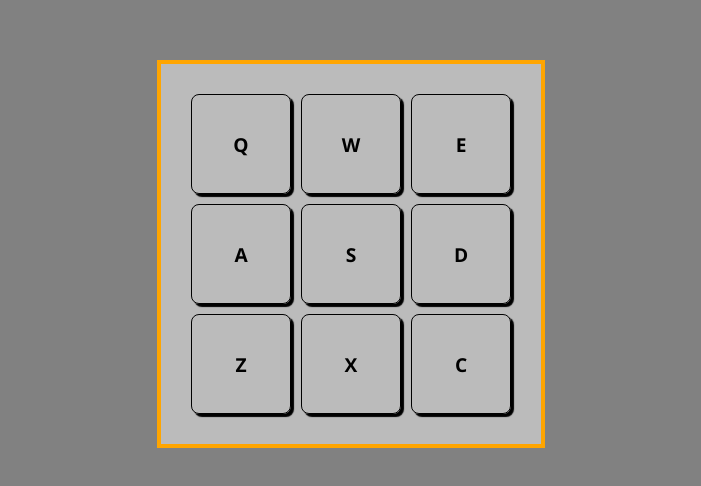
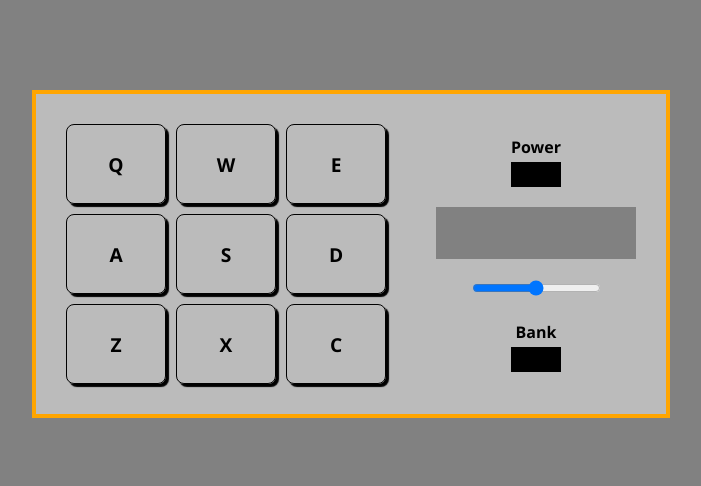
Before and after one commit to veerendranath0312/frontend-development-libraries, a React (Vite) app in the folder 03-drum-machine/: page / in a window 1280 px wide. Shown: the part 146-632 px from the top of the page, without its empty margins (289-990 px from the left). Built offline with nearby package versions, Linux system fonts and the light colour scheme.

Commit message:
Complete use case 7

```diff
--- a/03-drum-machine/src/App.jsx
+++ b/03-drum-machine/src/App.jsx
@@ -1,12 +1,42 @@
+import { useState } from 'react'
 import DrumPads from './components/DrumPads'
 
 function App() {
+  const [power, setPower] = useState(true)
+  const [bank, setBank] = useState(false)
+  const [displayText, setDisplayText] = useState('')
+
+  const togglePower = () => {
+    const newPower = !power
+    setPower(newPower)
+    newPower || setDisplayText('')
+  }
+
+  const toggleBank = () => {
+    const newBank = !bank
+    setBank(newBank)
+    newBank ? setDisplayText('Smooth Piano Kit') : setDisplayText('')
+  }
+
   return (
     <div id="drum-machine">
-      <div id="display">
-        <DrumPads />
+      <DrumPads setDisplayText={setDisplayText} bank={bank} />
 
-        <div></div>
+      <div className="controls">
+        <div className="control power-control">
+          <p>Power</p>
+          <div className="toggle-btn" onClick={togglePower}></div>
+        </div>
+        <div className="display-text">
+          <p id="display">{displayText ? displayText : <>&nbsp;</>}</p>
+        </div>
+        <div className="volume-slider">
+          <input type="range" min="0" max="100" />
+        </div>
+        <div className="control bank-control">
+          <p>Bank</p>
+          <div className="toggle-btn" onClick={toggleBank}></div>
+        </div>
       </div>
     </div>
   )
--- a/03-drum-machine/src/components/DrumPad.jsx
+++ b/03-drum-machine/src/components/DrumPad.jsx
@@ -1,13 +1,17 @@
-function DrumPad({ drum, handleClick }) {
+function DrumPad({ drum, handleClick, bank }) {
   return (
     <div
       className="drum-pad"
-      id={drum.normalId}
+      id={bank ? drum.bankId : drum.normalId}
       name={drum.key}
       onClick={handleClick}
     >
       {drum.key}
-      <audio src={drum.normalSound} className="clip" id={drum.key}></audio>
+      <audio
+        src={bank ? drum.bankSound : drum.normalSound}
+        className="clip"
+        id={drum.key}
+      ></audio>
     </div>
   )
 }
--- a/03-drum-machine/src/components/DrumPads.jsx
+++ b/03-drum-machine/src/components/DrumPads.jsx
@@ -2,13 +2,14 @@ import { useEffect, useRef } from 'react'
 import drumData from '../drumData'
 import DrumPad from './DrumPad'
 
-function DrumPads() {
+function DrumPads({ setDisplayText, bank }) {
   const drumPadsRef = useRef(null)
 
   useEffect(() => {
     const handleKeyStroke = (e) => {
+      // Mapping all the keys: [Q, W, E, A, S, D, Z, X, C]
       const keys = drumData.map((drum) => drum.key)
-      console.log(drumPadsRef.current)
+
       if (keys.includes(e.key.toUpperCase())) {
         // The namedItem() method of the HTMLCollection interface returns the
         // first Element in the collection whose id or name attribute match
@@ -36,12 +37,20 @@ function DrumPads() {
     const audio = e.target.children[0]
     audio.currentTime = 0
     audio.play()
+
+    // Setting the displayText state
+    setDisplayText(e.target.id)
   }
 
   return (
     <div className="drum-pads" ref={drumPadsRef}>
       {drumData.map((drum) => (
-        <DrumPad key={drum.key} drum={drum} handleClick={handleClick} />
+        <DrumPad
+          key={drum.key}
+          drum={drum}
+          handleClick={handleClick}
+          bank={bank}
+        />
       ))}
     </div>
   )
--- a/03-drum-machine/src/drumData.js
+++ b/03-drum-machine/src/drumData.js
@@ -1,65 +1,65 @@
 const drumData = [
   {
     key: 'Q',
-    normalId: 'heater1',
-    bankId: 'chord1',
+    normalId: 'Heater 1',
+    bankId: 'Chord 1',
     normalSound: 'https://s3.amazonaws.com/freecodecamp/drums/Heater-1.mp3',
     bankSound: 'https://s3.amazonaws.com/freecodecamp/drums/Chord_1.mp3',
   },
   {
     key: 'W',
-    normalId: 'heater2',
-    bankId: 'chord2',
+    normalId: 'Heater 2',
+    bankId: 'Chord 2',
     normalSound: 'https://s3.amazonaws.com/freecodecamp/drums/Heater-2.mp3',
     bankSound: 'https://s3.amazonaws.com/freecodecamp/drums/Chord_2.mp3',
   },
   {
     key: 'E',
-    normalId: 'heater3',
-    bankId: 'chord3',
+    normalId: 'Heater 3',
+    bankId: 'Chord 3',
     normalSound: 'https://s3.amazonaws.com/freecodecamp/drums/Heater-3.mp3',
     bankSound: 'https://s3.amazonaws.com/freecodecamp/drums/Chord_3.mp3',
   },
   {
     key: 'A',
-    normalId: 'heater4',
-    bankId: 'shaker',
+    normalId: 'Heater 4',
+    bankId: 'Shaker',
     normalSound: 'https://s3.amazonaws.com/freecodecamp/drums/Heater-4_1.mp3',
     bankSound:
       'https://s3.amazonaws.com/freecodecamp/drums/Give_us_a_light.mp3',
   },
   {
     key: 'S',
-    normalId: 'clap',
-    bankId: 'openhh',
+    normalId: 'Clap',
+    bankId: 'Open HH',
     normalSound: 'https://s3.amazonaws.com/freecodecamp/drums/Heater-6.mp3',
     bankSound: 'https://s3.amazonaws.com/freecodecamp/drums/Dry_Ohh.mp3',
   },
   {
     key: 'D',
-    normalId: 'openhh',
-    bankId: 'closedhh',
+    normalId: 'Open HH',
+    bankId: 'Closed HH',
     normalSound: 'https://s3.amazonaws.com/freecodecamp/drums/Dsc_Oh.mp3',
     bankSound: 'https://s3.amazonaws.com/freecodecamp/drums/Bld_H1.mp3',
   },
   {
     key: 'Z',
-    normalId: 'kicknhat',
-    bankId: 'punchykick',
+    normalId: `Kick n' Hat`,
+    bankId: 'Punchykick',
     normalSound: 'https://s3.amazonaws.com/freecodecamp/drums/Kick_n_Hat.mp3',
     bankSound: 'https://s3.amazonaws.com/freecodecamp/drums/punchy_kick_1.mp3',
   },
   {
     key: 'X',
-    normalId: 'kick',
-    bankId: 'sidestick',
+    normalId: 'Kick',
+    bankId: 'Side Stick',
     normalSound: 'https://s3.amazonaws.com/freecodecamp/drums/RP4_KICK_1.mp3',
     bankSound: 'https://s3.amazonaws.com/freecodecamp/drums/side_stick_1.mp3',
   },
   {
     key: 'C',
-    normalId: 'closedhh',
-    bankId: 'snare',
+    normalId: 'Closed HH',
+    bankId: 'Snare',
     normalSound: 'https://s3.amazonaws.com/freecodecamp/drums/Cev_H2.mp3',
     bankSound: 'https://s3.amazonaws.com/freecodecamp/drums/Brk_Snr.mp3',
   },
--- a/03-drum-machine/src/index.css
+++ b/03-drum-machine/src/index.css
@@ -20,12 +20,14 @@ body {
   border: 4px solid orange;
   padding: 30px;
   background: #bbb;
+  display: flex;
+  gap: 50px;
 }
 
 .drum-pads {
   display: grid;
   grid-template-columns: 100px 100px 100px;
-  grid-template-rows: 100px 100px 100px;
+  grid-template-rows: 80px 80px 80px;
   gap: 10px;
 }
 
@@ -40,3 +42,32 @@ body {
   cursor: pointer;
   box-shadow: 3px 3px 1px;
 }
+
+/* Controls styling */
+.controls {
+  display: flex;
+  flex-direction: column;
+  justify-content: center;
+  align-items: center;
+  gap: 20px;
+  text-align: center;
+}
+
+.controls .control p {
+  font-weight: bold;
+  margin-bottom: 4px;
+}
+
+.controls .toggle-btn {
+  width: 50px;
+  height: 25px;
+  background-color: #000;
+  cursor: pointer;
+}
+
+.controls #display {
+  width: 200px;
+  padding: 15px;
+  background-color: #818181;
+  font-weight: bold;
+}
```
